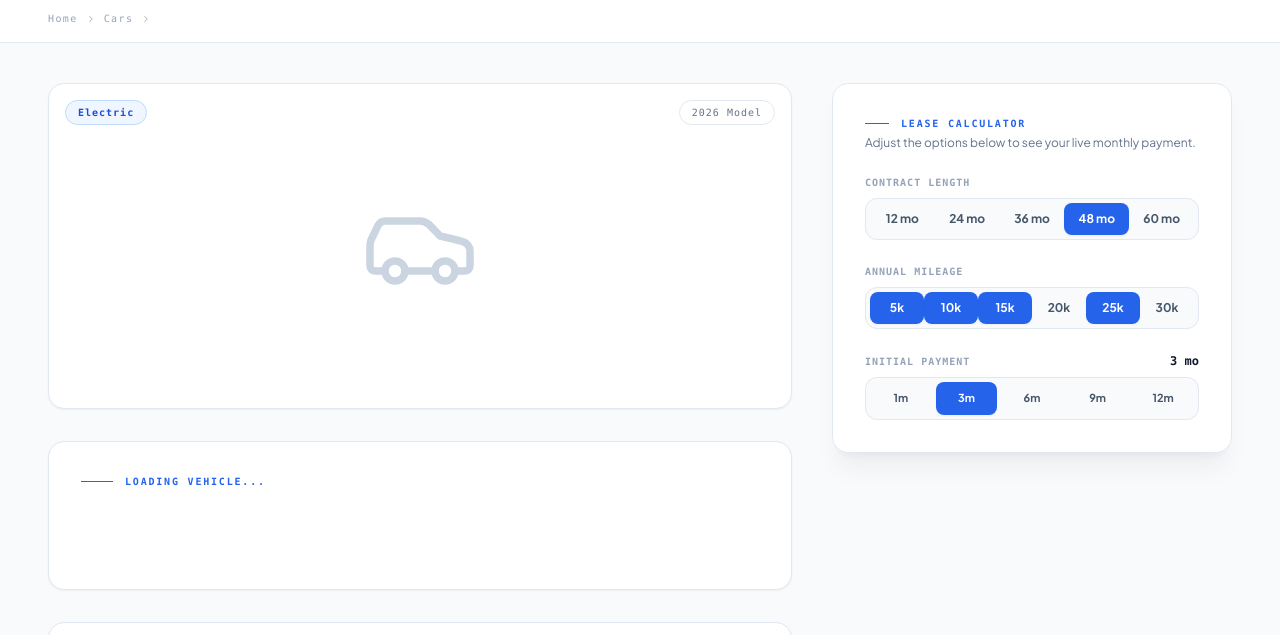
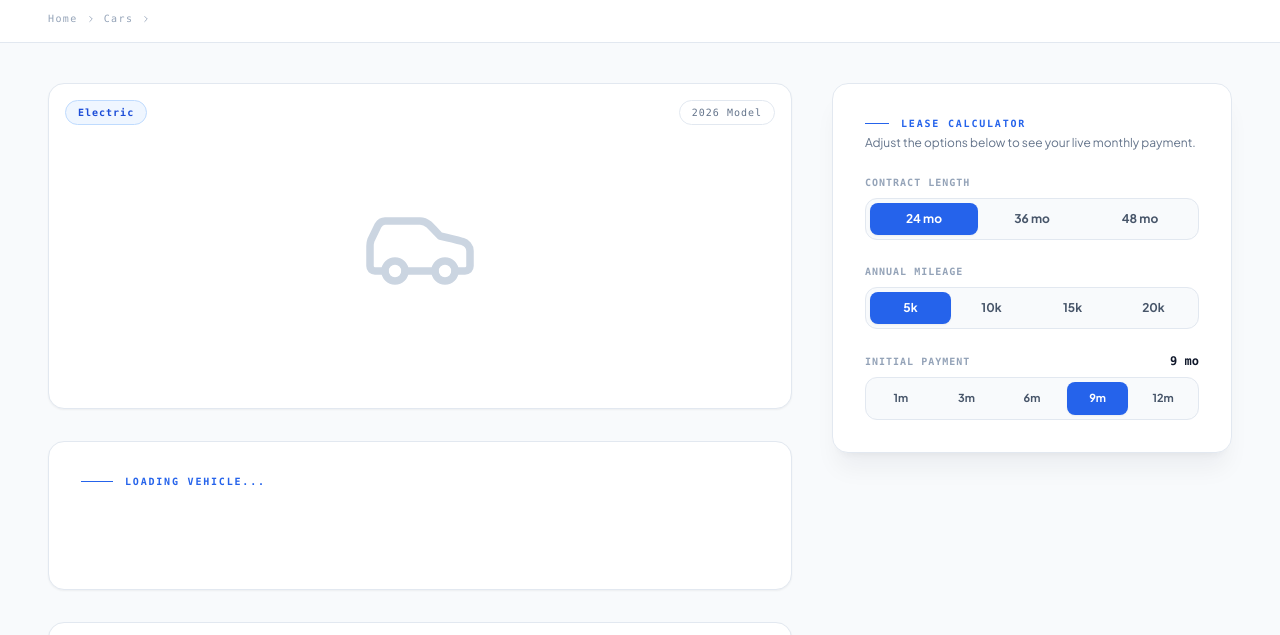
Before and after one commit to ewan-06/leasio-site, a plain HTML site: page vehicles.html in a window 1280 px wide. Shown: the part 86-721 px from the top of the page. Drawn offline with nearby package versions, Linux system fonts and the light colour scheme.

Commit message:
Refactor action buttons and update labels
Updated button states and labels for contract length and initial payment options.

```diff
--- a/vehicles.html
+++ b/vehicles.html
@@ -162,7 +162,7 @@
           </nav>
         </div>
 
-        <!-- RIGHT SIDE: Action Buttons -->
+        <!--  SIDE: Action Buttons -->
         <div class="flex items-center gap-3 shrink-0">
           <a class="border border-blue-600 px-6 py-2.5 font-mono text-[11px] tracking-[0.12em] text-blue-600 rounded-xl transition-colors hover:bg-blue-600 hover:text-white shadow-sm" href="search.html">SEARCH</a>
         </div>
@@ -291,11 +291,9 @@
                   <span class="font-mono text-[10px] tracking-widest text-slate-400 font-bold uppercase">Contract Length</span>
                 </div>
                 <div class="flex rounded-xl overflow-hidden border border-slate-200 p-1 bg-slate-50">
-                  <button type="button" aria-pressed="false" class="flex-1 py-2 text-xs font-bold rounded-lg transition-all text-slate-600 hover:text-slate-900">12 mo</button>
-                  <button type="button" aria-pressed="false" class="flex-1 py-2 text-xs font-bold rounded-lg transition-all text-slate-600 hover:text-slate-900">24 mo</button>
+                  <button type="button" aria-pressed="true" class="flex-1 py-2 text-xs font-bold rounded-lg transition-all bg-blue-600 text-white shadow-sm">24 mo</button>
                   <button type="button" aria-pressed="false" class="flex-1 py-2 text-xs font-bold rounded-lg transition-all text-slate-600 hover:text-slate-900">36 mo</button>
-                  <button type="button" aria-pressed="true" class="flex-1 py-2 text-xs font-bold rounded-lg transition-all bg-blue-600 text-white shadow-sm">48 mo</button>
-                  <button type="button" aria-pressed="false" class="flex-1 py-2 text-xs font-bold rounded-lg transition-all text-slate-600 hover:text-slate-900">60 mo</button>
+                  <button type="button" aria-pressed="false" class="flex-1 py-2 text-xs font-bold rounded-lg transition-all text-slate-600 hover:text-slate-900">48 mo</button>
                 </div>
               </div>
 
@@ -304,13 +302,12 @@
                 <div class="mb-2 flex items-center justify-between">
                   <span class="font-mono text-[10px] tracking-widest text-slate-400 font-bold uppercase">Annual Mileage</span>
                 </div>
+                <!-- Added new mileage options to match your expanded database -->
                 <div class="flex rounded-xl overflow-hidden border border-slate-200 p-1 bg-slate-50">
                   <button type="button" aria-pressed="true" class="flex-1 py-2 text-xs font-bold rounded-lg transition-all bg-blue-600 text-white shadow-sm">5k</button>
-                  <button type="button" aria-pressed="true" class="flex-1 py-2 text-xs font-bold rounded-lg transition-all bg-blue-600 text-white shadow-sm">10k</button>
-                  <button type="button" aria-pressed="true" class="flex-1 py-2 text-xs font-bold rounded-lg transition-all bg-blue-600 text-white shadow-sm">15k</button>
+                  <button type="button" aria-pressed="false" class="flex-1 py-2 text-xs font-bold rounded-lg transition-all text-slate-600 hover:text-slate-900">10k</button>
+                  <button type="button" aria-pressed="false" class="flex-1 py-2 text-xs font-bold rounded-lg transition-all text-slate-600 hover:text-slate-900">15k</button>
                   <button type="button" aria-pressed="false" class="flex-1 py-2 text-xs font-bold rounded-lg transition-all text-slate-600 hover:text-slate-900">20k</button>
-                  <button type="button" aria-pressed="true" class="flex-1 py-2 text-xs font-bold rounded-lg transition-all bg-blue-600 text-white shadow-sm">25k</button>
-                  <button type="button" aria-pressed="false" class="flex-1 py-2 text-xs font-bold rounded-lg transition-all text-slate-600 hover:text-slate-900">30k</button>
                 </div>
               </div>
 
@@ -318,13 +315,14 @@
               <div>
                 <div class="mb-2 flex items-center justify-between">
                   <span class="font-mono text-[10px] tracking-widest text-slate-400 font-bold uppercase">Initial Payment</span>
-                  <span id="label-initial" class="font-mono text-xs font-bold text-slate-900">3 mo</span>
+                  <!-- Updated label to show 9 mo by default -->
+                  <span id="label-initial" class="font-mono text-xs font-bold text-slate-900">9 mo</span>
                 </div>
                 <div class="flex rounded-xl overflow-hidden border border-slate-200 p-1 bg-slate-50 gap-1">
                   <button type="button" aria-pressed="false" class="flex-1 py-2 text-[11px] font-bold rounded-lg transition-all text-slate-600 hover:text-slate-900" onclick="setInitial(1, this)">1m</button>
-                  <button type="button" aria-pressed="true" class="flex-1 py-2 text-[11px] font-bold rounded-lg transition-all bg-blue-600 text-white shadow-sm" onclick="setInitial(3, this)">3m</button>
+                  <button type="button" aria-pressed="false" class="flex-1 py-2 text-[11px] font-bold rounded-lg transition-all text-slate-600 hover:text-slate-900" onclick="setInitial(3, this)">3m</button>
                   <button type="button" aria-pressed="false" class="flex-1 py-2 text-[11px] font-bold rounded-lg transition-all text-slate-600 hover:text-slate-900" onclick="setInitial(6, this)">6m</button>
-                  <button type="button" aria-pressed="false" class="flex-1 py-2 text-[11px] font-bold rounded-lg transition-all text-slate-600 hover:text-slate-900" onclick="setInitial(9, this)">9m</button>
+                  <button type="button" aria-pressed="true" class="flex-1 py-2 text-[11px] font-bold rounded-lg transition-all bg-blue-600 text-white shadow-sm" onclick="setInitial(9, this)">9m</button>
                   <button type="button" aria-pressed="false" class="flex-1 py-2 text-[11px] font-bold rounded-lg transition-all text-slate-600 hover:text-slate-900" onclick="setInitial(12, this)">12m</button>
                 </div>
               </div>
```
